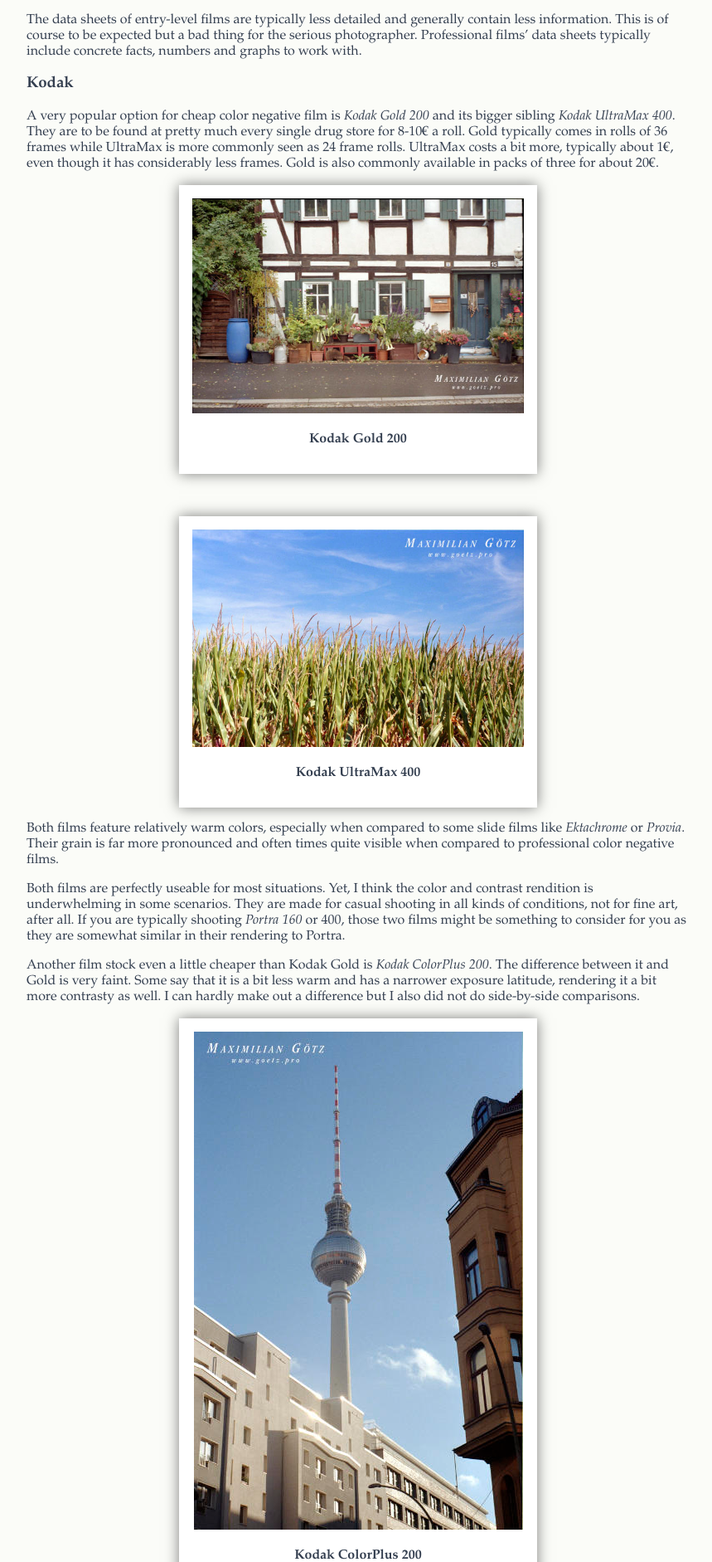
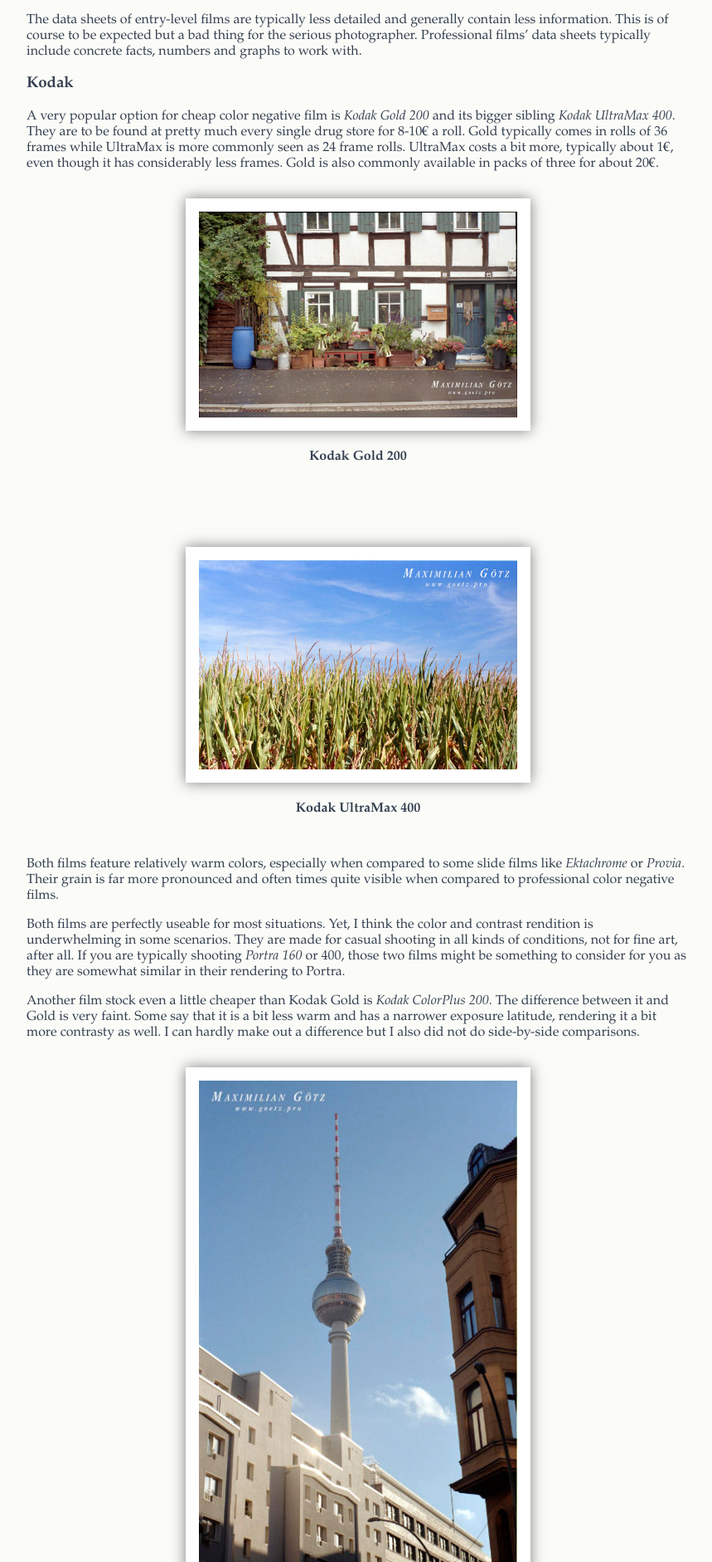
Before and after one commit to ImMaax/immaax.github.io, a Jekyll site: the page built from articles/_posts/2024-05-07-cheap-color-film-stocks.markdown, in a window 1280 px wide. Shown: the part 650-2532 px from the top of the page at 83% size, without its empty margins (208-1067 px from the left). Built offline with Jekyll 4.4.1, drawn with Linux system fonts in a browser that asks for light colours.

Commit message:
fix up photo display

```diff
--- a/articles/_posts/2024-03-19-the-mamiya-rb67-camera-system.markdown
+++ b/articles/_posts/2024-03-19-the-mamiya-rb67-camera-system.markdown
@@ -13,8 +13,8 @@
 This article aims to give a general overview of the system and to discuss my
 experiences with and thoughts on it.
 
-<div class="photo">
-  <img src="/assets/img/support/me-metering-light.jpg" alt="Me, metering light">
+<div class="photo-container">
+  <img src="/assets/img/support/me-metering-light.jpg" alt="Me, metering light" class="photo">
   <p>Me, metering light for a shot with my RB67 Pro S in the background</p>
 </div>
 
--- a/articles/_posts/2024-05-07-cheap-color-film-stocks.markdown
+++ b/articles/_posts/2024-05-07-cheap-color-film-stocks.markdown
@@ -47,12 +47,12 @@
 more, typically about 1€, even though it has considerably less frames. Gold is
 also commonly available in packs of three for about 20€.
 
-<div class="photo">
-  <img src="/assets/img/support/gold.jpg" alt="Kodak Gold 200 Sample">
+<div class="photo-container">
+  <img class="photo" src="/assets/img/support/gold.jpg" alt="Kodak Gold 200 Sample">
   <p><b>Kodak Gold 200</b></p>
 </div><br>
-<div class="photo">
-  <img src="/assets/img/support/ultramax.jpg" alt="Kodak UltraMax 400 Sample">
+<div class="photo-container">
+  <img class="photo" src="/assets/img/support/ultramax.jpg" alt="Kodak UltraMax 400 Sample">
   <p><b>Kodak UltraMax 400</b></p>
 </div>
 
@@ -73,8 +73,8 @@
 contrasty as well. I can hardly make out a difference but I also did not do
 side-by-side comparisons.
 
-<div class="photo">
-  <img src="/assets/img/support/colorplus.jpg" alt="Kodak ColorPlus 200 Sample">
+<div class="photo-container">
+  <img class="photo" src="/assets/img/support/colorplus.jpg" alt="Kodak ColorPlus 200 Sample">
   <p><b>Kodak ColorPlus 200</b></p>
 </div>
 
@@ -91,8 +91,8 @@
 budget Fuji films remaining are the blandly named _Fujifilm 200_ and _Fujifilm
 400_.
 
-<div class="photo">
-  <img src="/assets/img/support/superia-x-tra-400.jpg" alt="Fujicolor Superia X-Tra 400 Sample">
+<div class="photo-container">
+  <img class="photo" src="/assets/img/support/superia-x-tra-400.jpg" alt="Fujicolor Superia X-Tra 400 Sample">
   <p><b>Fujicolor Superia X-Tra 400</b></p>
   <p>One should notice a stark difference in colors to the Kodak films above</p>
 </div>
@@ -115,12 +115,12 @@
 fairly low prices. Only professional-grade slide films are available these days
 and they cost a lot.
 
-<div class="photo">
-  <img src="/assets/img/support/elitechrome-100.jpg" alt="Kodak Elitechrome 100 Sample">
+<div class="photo-container">
+  <img class="photo" src="/assets/img/support/elitechrome-100.jpg" alt="Kodak Elitechrome 100 Sample">
   <p><b>Kodak Elitechrome 100</b></p>
 </div><br>
-<div class="photo">
-  <img src="/assets/img/support/sensia-ii-100.jpg" alt="Fujichrome Sensia II 100 Sample">
+<div class="photo-container">
+  <img class="photo" src="/assets/img/support/sensia-ii-100.jpg" alt="Fujichrome Sensia II 100 Sample">
   <p><b>Fujichrome Sensia II 100</b></p>
 </div>
 
--- a/assets/css/style.css
+++ b/assets/css/style.css
@@ -91,13 +91,6 @@
   max-width: 50%;
   max-height: 75%;
   margin: auto;
-  background-color: #fff;
-  text-align: center;
-}
-
-.photo img {
-  max-width: 100%;
-  max-height: 100%;
 }
 
 .table-cont {
@@ -143,10 +136,14 @@
   display: block;
 }
 
+.photo-container,
 .album-grid-item {
+  padding: 1em;
   text-align: center;
+}
+
+.album-grid-item {
   font-weight: bold;
-  padding: 1em;
 }
 
 .album-grid-item a:link,
--- a/index.markdown
+++ b/index.markdown
@@ -20,6 +20,6 @@
 I have profiles on various social media sites. If you are interested, have a
 look below.
 
-<div class="photo">
-  <img src="/assets/img/support/me-metering-light.jpg" alt="Me, metering light">
+<div class="photo-container">
+  <img src="/assets/img/support/me-metering-light.jpg" alt="Me, metering light" class="photo">
 </div>
```
Also changed, not shown: _layouts/photo.html (+3 -4 lines), articles/_posts/2024-05-19-shooting-expired-film.markdown (+6 -6 lines).
